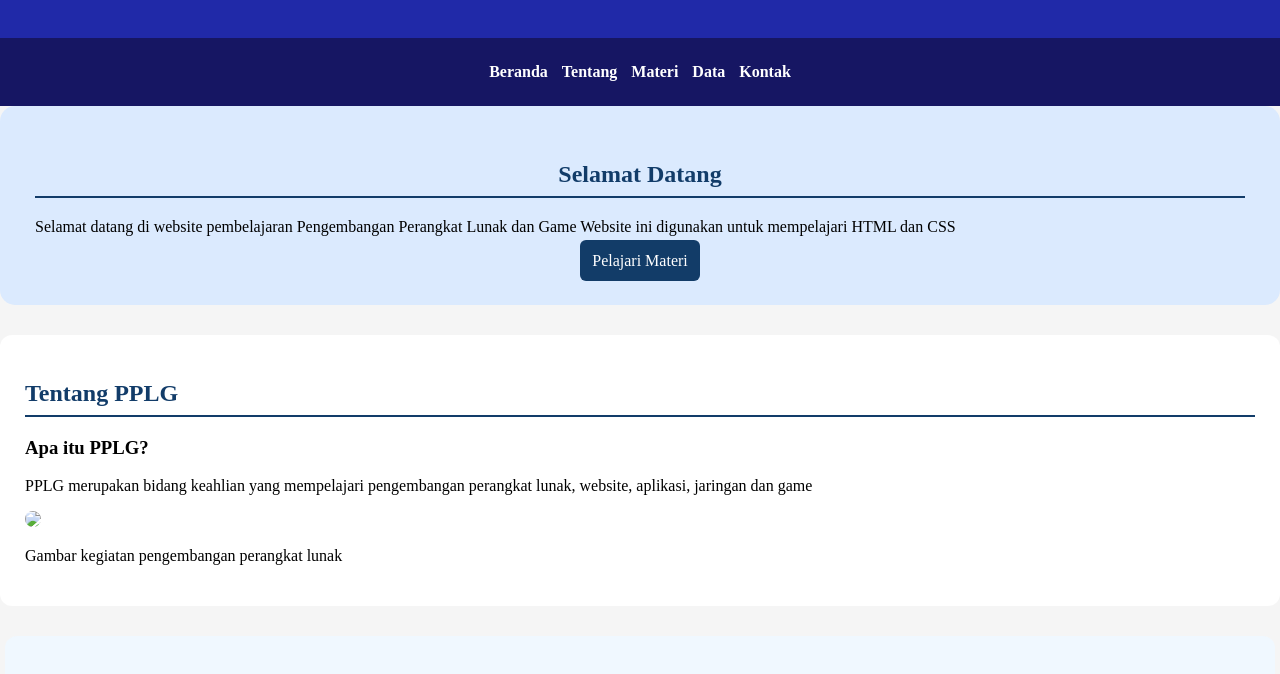
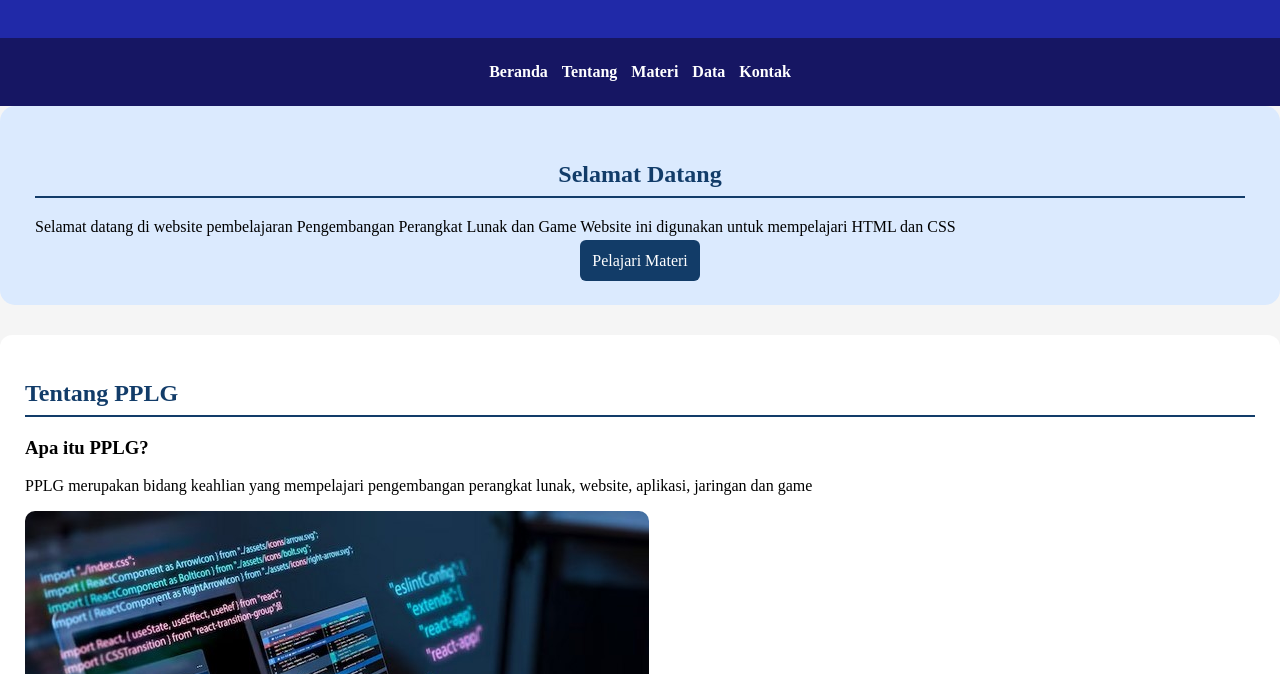
Before and after one commit to Bestiannaufalm-max/Projekweb, a plain HTML site: page Index.html in a window 1280 px wide. Shown: the part 126-800 px from the top of the page. Drawn offline with Linux system fonts and the light colour scheme.

Commit message:
Update Index.html

```diff
--- a/Index.html
+++ b/Index.html
@@ -28,7 +28,7 @@
       <h2>Tentang PPLG</h2>
       <h3>Apa itu PPLG?</h3>
       <p>PPLG merupakan bidang keahlian yang mempelajari pengembangan perangkat lunak, website, aplikasi, jaringan dan game </p>
-      <img src="Koding.jpg">
+      <img src="gambar/Koding.jpg">
       <p>Gambar kegiatan pengembangan perangkat lunak</p>
     </section>
     <section id="kotak">
```
